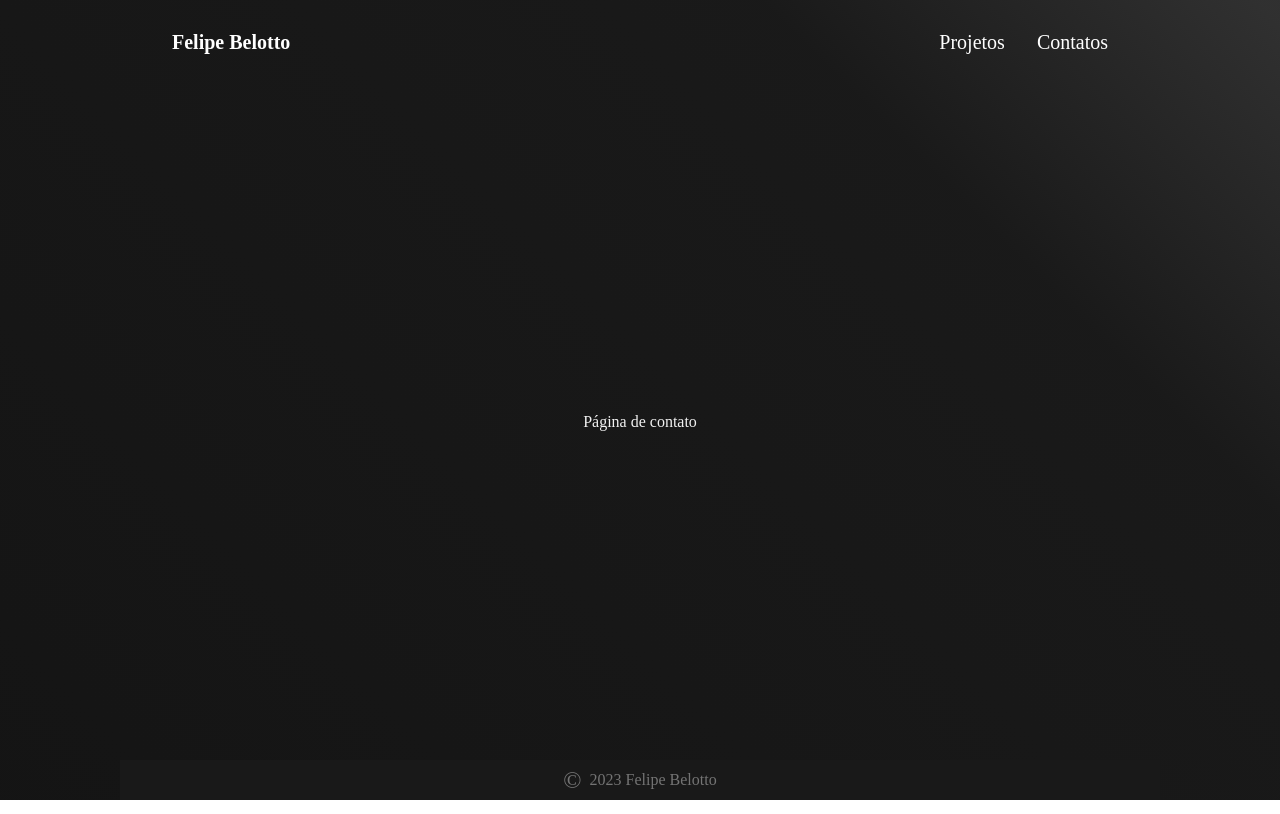
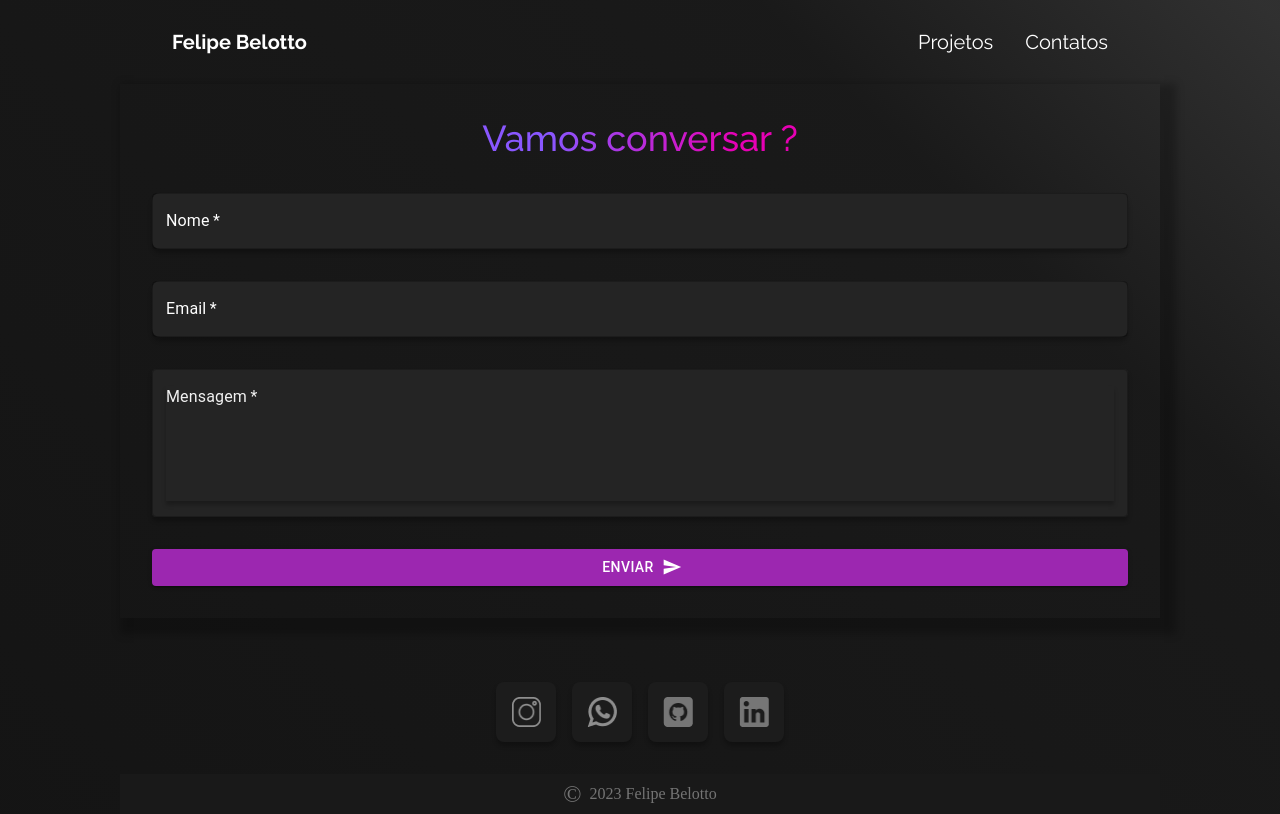
Before and after one commit to Felipe-Belotto/Portifolio, a Next.js app: page /contatos in a window 1280 px wide. Built offline with nearby package versions, Linux system fonts and the light colour scheme.

Commit message:
adicionando page de contato e colocando animação no botao de enviar mensagem

```diff
--- a/package.json
+++ b/package.json
@@ -12,7 +12,8 @@
     "@emailjs/browser": "^4.2.0",
     "@emotion/react": "^11.11.4",
     "@emotion/styled": "^11.11.0",
-    "@mui/material": "^5.15.11",
+    "@mui/icons-material": "^5.15.12",
+    "@mui/material": "^5.15.12",
     "framer-motion": "^11.0.8",
     "lottie-react": "^2.4.0",
     "next": "14.1.1",
--- a/src/Components/Contato/Contato.jsx
+++ b/src/Components/Contato/Contato.jsx
@@ -9,6 +9,9 @@ import InputForm from '@/Components/ComponentesContato/InputForm/InputForm'
 import TextAreaForm from '@/Components/TextAreaForm/TextAreaForm';
 import { Button } from '@mui/material';
 import emailjs from '@emailjs/browser';
+import SendIcon from '@mui/icons-material/Send';
+import ScheduleSendIcon from '@mui/icons-material/ScheduleSend';
+import MarkEmailReadIcon from '@mui/icons-material/MarkEmailRead';
 
 export default function Contato() {
 
@@ -17,6 +20,8 @@ export default function Contato() {
   const[mensagem, setMensagem] = useState('')
   const { ref, inView } = useInView({ threshold: 0 });
   const [isVisible, setIsVisible] = useState(false);
+  const [iconeBotao, setIconeBotao] = useState(<SendIcon/>)
+  const [mensagemBotao, setMensagemBotao] = useState("Enviar")
 
   useEffect(() => {
     if (inView) {
@@ -29,12 +34,20 @@ export default function Contato() {
   const enviarEmail = (e) => {
     e.preventDefault();
 
+    setMensagemBotao("Enviando")
+    setIconeBotao(<ScheduleSendIcon/>)
+    setNome("")
+    setEmail("")
+    setMensagem("")
+
+
     emailjs.sendForm('service_7xjp99k', 'template_vqtigq6', form.current, {
         publicKey: 'K0rGeKsa8IaejL3LM',
       })
       .then(
         () => {
-          alert('Sua mensagem foi enviada!');
+          setMensagemBotao("Enviado")
+          setIconeBotao(<MarkEmailReadIcon />)
         },
         (error) => {
           alert('Não foi possivel enviar sua mensagem. Tente mais tarde!');
@@ -43,19 +56,20 @@ export default function Contato() {
   };
 
   return (
-    <motion.section ref={ref}
-     className={styles.contato}>
-      <TituloSection texto="Vamos juntos desenvolver a solução ideal para você ?" />
+
 
       <div className={styles.container}>
+
        <form ref={form} onSubmit={enviarEmail}>
+       <TituloSection texto="Vamos conversar ?" />
         <InputForm label="Nome" name="from_name" type="text" value={nome} onChange={(event)=>{setNome(event.target.value)}} />
         <InputForm label="Email" name="reply_to" type="email" value={email} onChange={(event)=>{setEmail(event.target.value)}} />
         <TextAreaForm label="Mensagem" name="message" value={mensagem} onChange={(event)=>{setMensagem(event.target.value)}} />
-        <Button variant="contained" className={styles.botao__enviar} value='Send' color='secondary' type='submit'>Enviar</Button>
+        <Button variant="contained" className={styles.botao__enviar} value='Send' color='secondary' type='submit' endIcon={iconeBotao}>{mensagemBotao}</Button>
        </form>
+
+
       </div>
 
-    </motion.section>
   )
 }
--- a/src/Components/Contato/Contato.module.css
+++ b/src/Components/Contato/Contato.module.css
@@ -3,7 +3,6 @@
   display: flex;
   flex-direction: column;
   align-items: center;
-  gap: 64px;
 }
 
 .container {
@@ -28,7 +27,7 @@
 
 @media screen and (max-width: 1440px) {
 .container{
-  width: 90%;
+  width: 100%;
 }
 
 .container form {
--- a/src/Components/NavBar/NavBar.module.css
+++ b/src/Components/NavBar/NavBar.module.css
@@ -1,5 +1,6 @@
 
 .container{
+  font-family: 'Raleway', sans-serif;
   width: 1440px;
   display: flex;
   justify-content: space-between;
--- a/src/Components/TituloSection/TituloSection.module.css
+++ b/src/Components/TituloSection/TituloSection.module.css
@@ -5,7 +5,7 @@
   background: var(---titulo-section);
   -webkit-background-clip: text;
   -webkit-text-fill-color: transparent;
-  line-height: 150%;
+  line-height: 125%;
   display: flex;
   justify-content: center;
   align-items: center;
@@ -24,7 +24,7 @@
 
 @media screen and (max-width: 800px) {
   .titulo{
-    max-width: 90%;
+    max-width: 100%;
     line-height: 125%;
   }
 }
--- a/src/app/contatos/page.jsx
+++ b/src/app/contatos/page.jsx
@@ -1,14 +1,30 @@
+
+import InputForm from "@/Components/ComponentesContato/InputForm/InputForm";
 import styles from "./page.module.css";
-
 import { Metadata } from 'next'
+import Contato from "@/Components/Contato/Contato";
+import IconeContato from "@/Components/IconeContato/IconeContato";
 
 export const metadata = {
-  title: 'PaginaNova - Portifólio',
-  description: '...',
+  title: 'Contato | Portifólio',
+  description: 'Página de contatos do portifólio',
 }
 
 export default function Contatos() {
+
   return (
-  <h1>Página de contato</h1>
+    <main className={styles.main}>
+       <Contato/>
+
+       <div className={styles.contatos}>
+            <IconeContato redeSocial="instagram" link="https://www.instagram.com/belottofelipe/" />
+            <IconeContato redeSocial="whatsapp" link="https://api.whatsapp.com/send?phone=551993930323" />
+            <IconeContato redeSocial="github" link="https://github.com/Felipe-Belotto" />
+            <IconeContato redeSocial="linkedin" link="https://www.linkedin.com/in/felipe-belotto-a34738185/" />
+      </div>
+    </main>
+
+
+
   );
 }
--- a/src/app/contatos/page.module.css
+++ b/src/app/contatos/page.module.css
@@ -0,0 +1,16 @@
+.main {
+    width: 100%;
+    display: flex;
+    justify-content: center;
+    align-items: center;
+    flex-direction: column;
+    gap: 32px;
+}
+
+.contatos{
+    width: 100%;
+    display: flex;
+    justify-content: center;
+    gap: 16px;
+    margin: 32px;
+}
```
Also changed, not shown: 1 other file (tests, documents, lock files or other folders).
